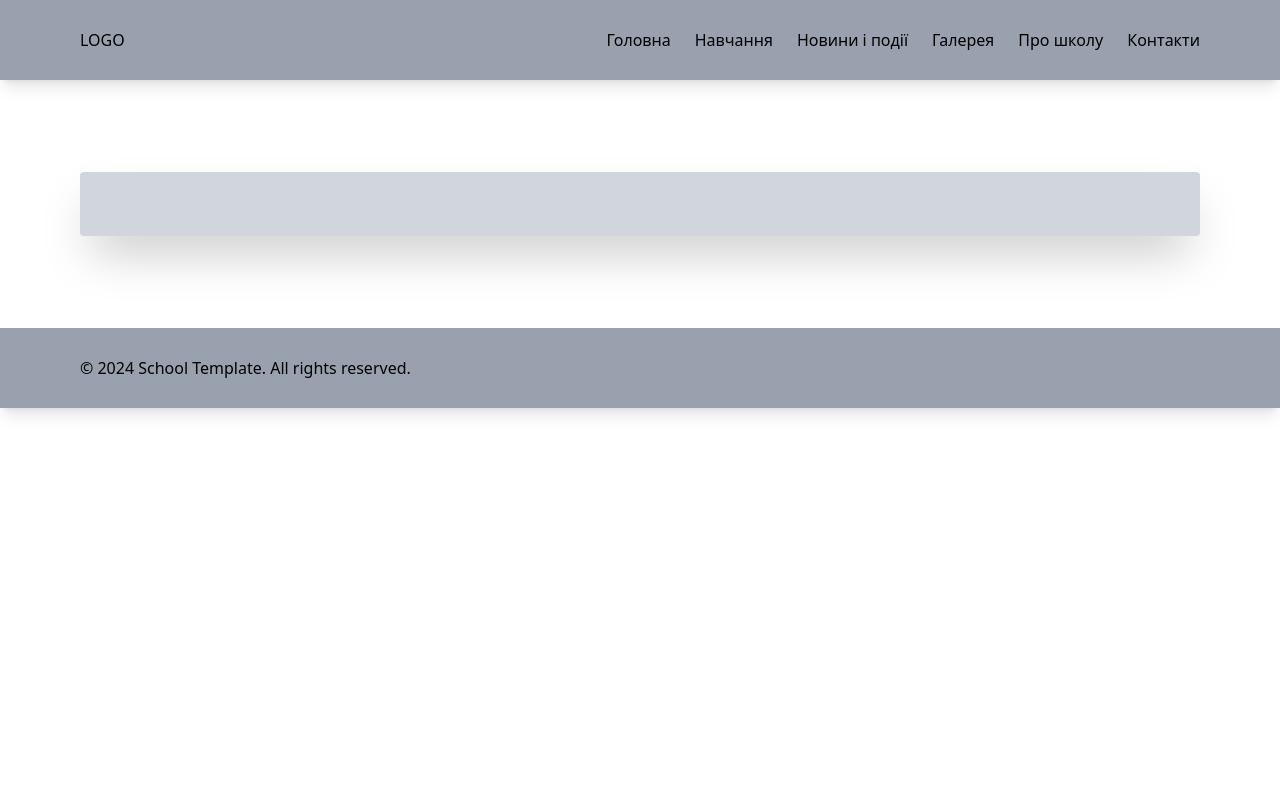
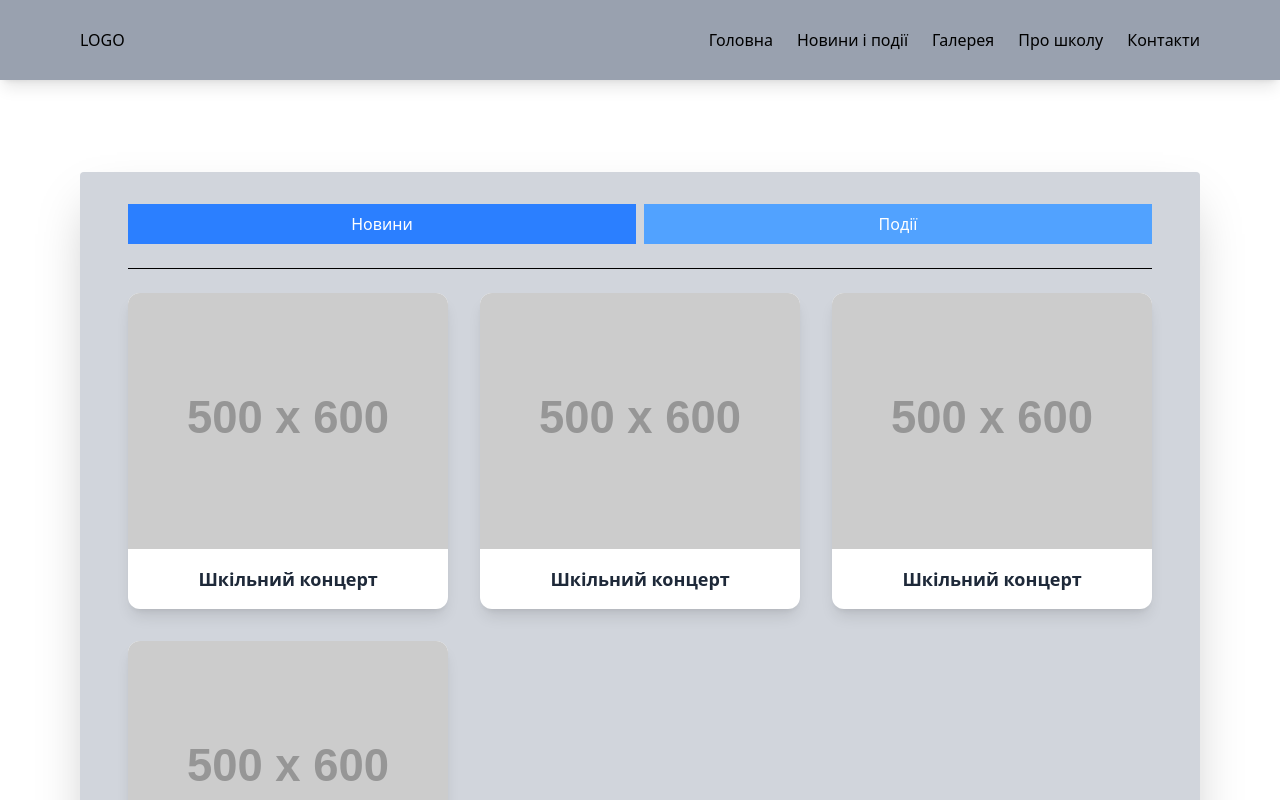
Before and after one commit to zhamanko/school-template, a Vue app: page /news-and-events in a window 1280 px wide. Shown: the top 800 px of the page. Built offline with nearby package versions, Linux system fonts and the light colour scheme.

Commit message:
feat: add News and Events view and update routing; modify Header for navigation

```diff
--- a/src/components/Header/Header.vue
+++ b/src/components/Header/Header.vue
@@ -9,11 +9,11 @@
                     <li>
                         <RouterLink to="/">Головна</RouterLink>
                     </li>
+                    <!-- <li>
+                        <RouterLink to="#">Навчання</RouterLink>
+                    </li> -->
                     <li>
-                        <RouterLink to="#">Навчання</RouterLink>
-                    </li>
-                    <li>
-                        <RouterLink to="#">Новини і події</RouterLink>
+                        <RouterLink to="/news-and-events">Новини і події</RouterLink>
                     </li>
                     <li>
                         <RouterLink to="/gallary">Галерея</RouterLink>
--- a/src/router/index.js
+++ b/src/router/index.js
@@ -3,6 +3,7 @@ import HomeView from '../views/HomeView.vue'
 import GalleryView from '@/views/GalleryView.vue'
 import ContactView from '@/views/ContactView.vue'
 import AboutView from '@/views/AboutView.vue'
+import NewsAndEventsView from '@/views/NewsAndEventsView.vue'
 
 const router = createRouter({
   history: createWebHistory(import.meta.env.BASE_URL),
@@ -23,6 +24,11 @@ const router = createRouter({
       component: AboutView
     },
     {
+      path: '/news-and-events',
+      name: 'news-and-events',
+      component: NewsAndEventsView,
+    },
+    {
       path: '/contact',
       name: 'contact',
       component: ContactView,
--- /dev/null
+++ b/src/views/NewsAndEventsView.vue
@@ -0,0 +1,27 @@
+<template>
+    <div>
+        <div class="flex justify-around mb-6 gap-2">
+            <button class="bg-blue-500 w-full py-2 text-white">Новини</button>
+            <button class="bg-blue-400 w-full py-2 text-white">Події</button>
+        </div>
+        <hr>
+        <div class="mt-6 grid grid-cols-3 gap-8">
+            <div class="flex flex-col items-center justify-center bg-white rounded-xl shadow-lg overflow-hidden">
+                <img src="https://placehold.co/500x600/png" alt="Шкільний концерт" class="w-full h-64 object-cover" />
+                <p class="p-4 text-lg font-semibold text-gray-800">Шкільний концерт</p>
+            </div>
+            <div class="flex flex-col items-center justify-center bg-white rounded-xl shadow-lg overflow-hidden">
+                <img src="https://placehold.co/500x600/png" alt="Шкільний концерт" class="w-full h-64 object-cover" />
+                <p class="p-4 text-lg font-semibold text-gray-800">Шкільний концерт</p>
+            </div>
+            <div class="flex flex-col items-center justify-center bg-white rounded-xl shadow-lg overflow-hidden">
+                <img src="https://placehold.co/500x600/png" alt="Шкільний концерт" class="w-full h-64 object-cover" />
+                <p class="p-4 text-lg font-semibold text-gray-800">Шкільний концерт</p>
+            </div>
+            <div class="flex flex-col items-center justify-center bg-white rounded-xl shadow-lg overflow-hidden">
+                <img src="https://placehold.co/500x600/png" alt="Шкільний концерт" class="w-full h-64 object-cover" />
+                <p class="p-4 text-lg font-semibold text-gray-800">Шкільний концерт</p>
+            </div>
+        </div>
+    </div>
+</template>
```
